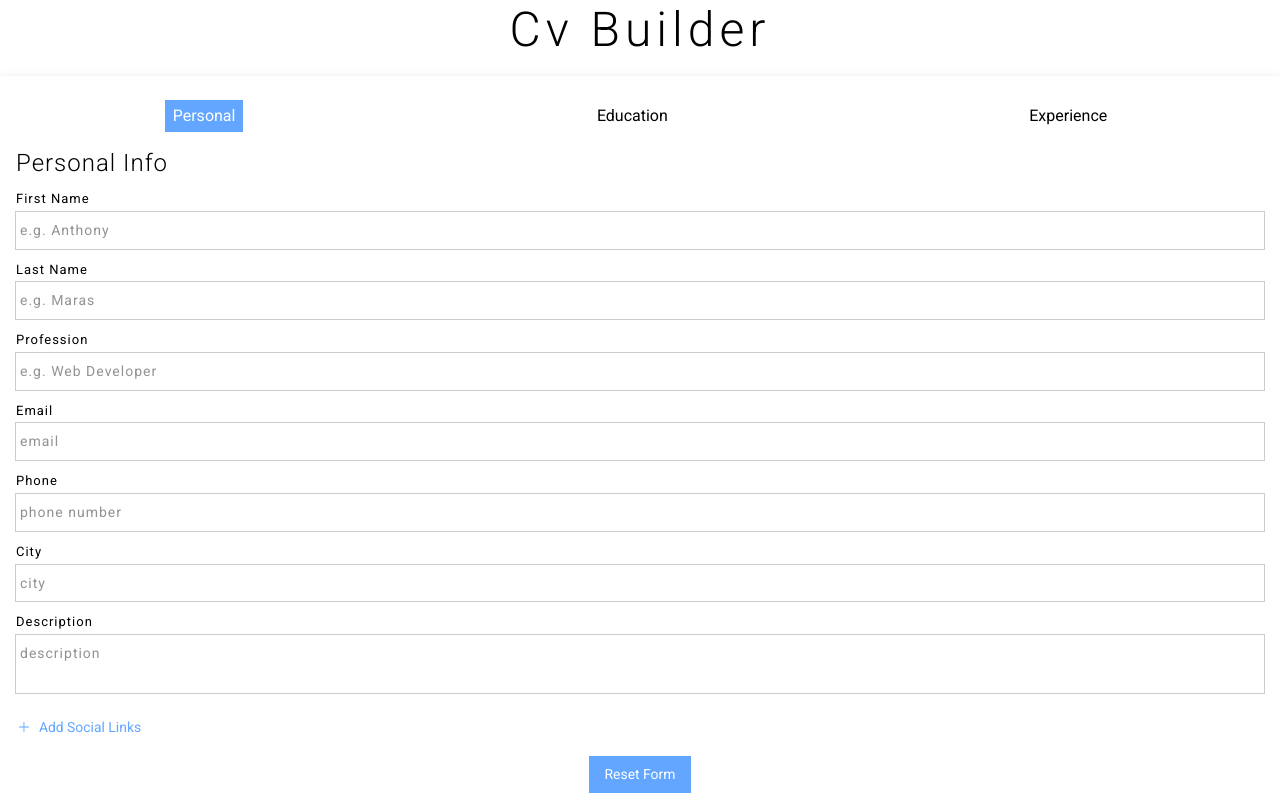
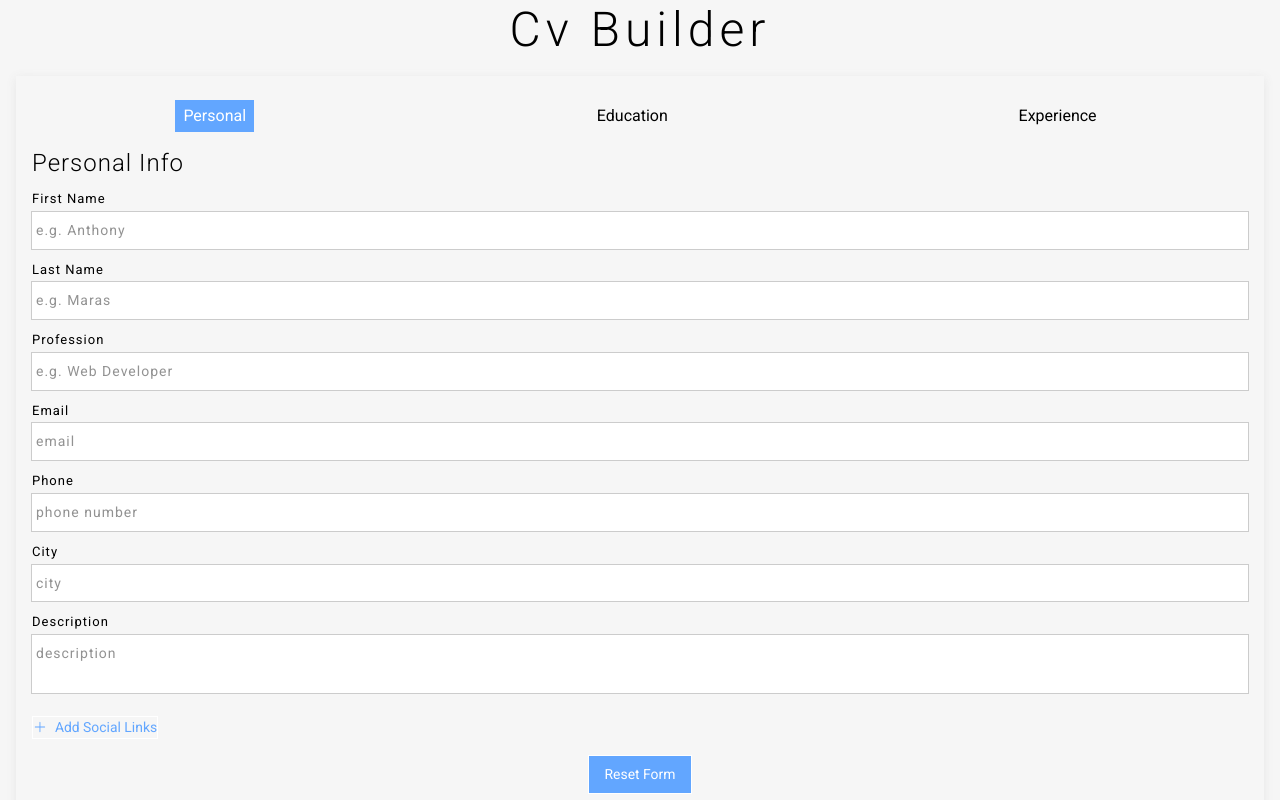
Before and after one commit to anmaras/cv-project, a React (Create React App) app: page / in a window 1280 px wide. Shown: the top 800 px of the page. Built offline with nearby package versions, Linux system fonts and the light colour scheme.

Commit message:
main index style update

```diff
--- a/src/index.css
+++ b/src/index.css
@@ -29,6 +29,7 @@
   --darker-blue-color: #62a6ff;
   --light-grey: #ccc;
   --white: #fff;
+  --background-clr: rgb(246, 246, 246);
 
   /* shadows */
 
@@ -93,13 +94,16 @@ body {
   display: grid;
   gap: 1rem;
   grid-template-rows: auto 1fr auto;
+  background-color: var(--background-clr);
 }
 
 main {
   height: 100%;
   display: grid;
-  grid-template-rows: 1fr 1fr;
+  grid-column: var(--cv-width);
+  grid-template-rows: 1fr;
   gap: 2rem;
+  padding-inline: 1rem;
 }
 
 header {
@@ -164,6 +168,11 @@ select {
   font-size: 0.87rem;
 }
 
+.print-btn {
+  justify-self: center;
+  grid-column: 1/-1;
+}
+
 .btn-style-1,
 .btn-style-2 {
   border: thin solid white;
@@ -207,6 +216,7 @@ fieldset {
 }
 
 legend {
+  font-size: var(--fs-normal);
   padding-inline: 0.2rem;
 }
 
```
